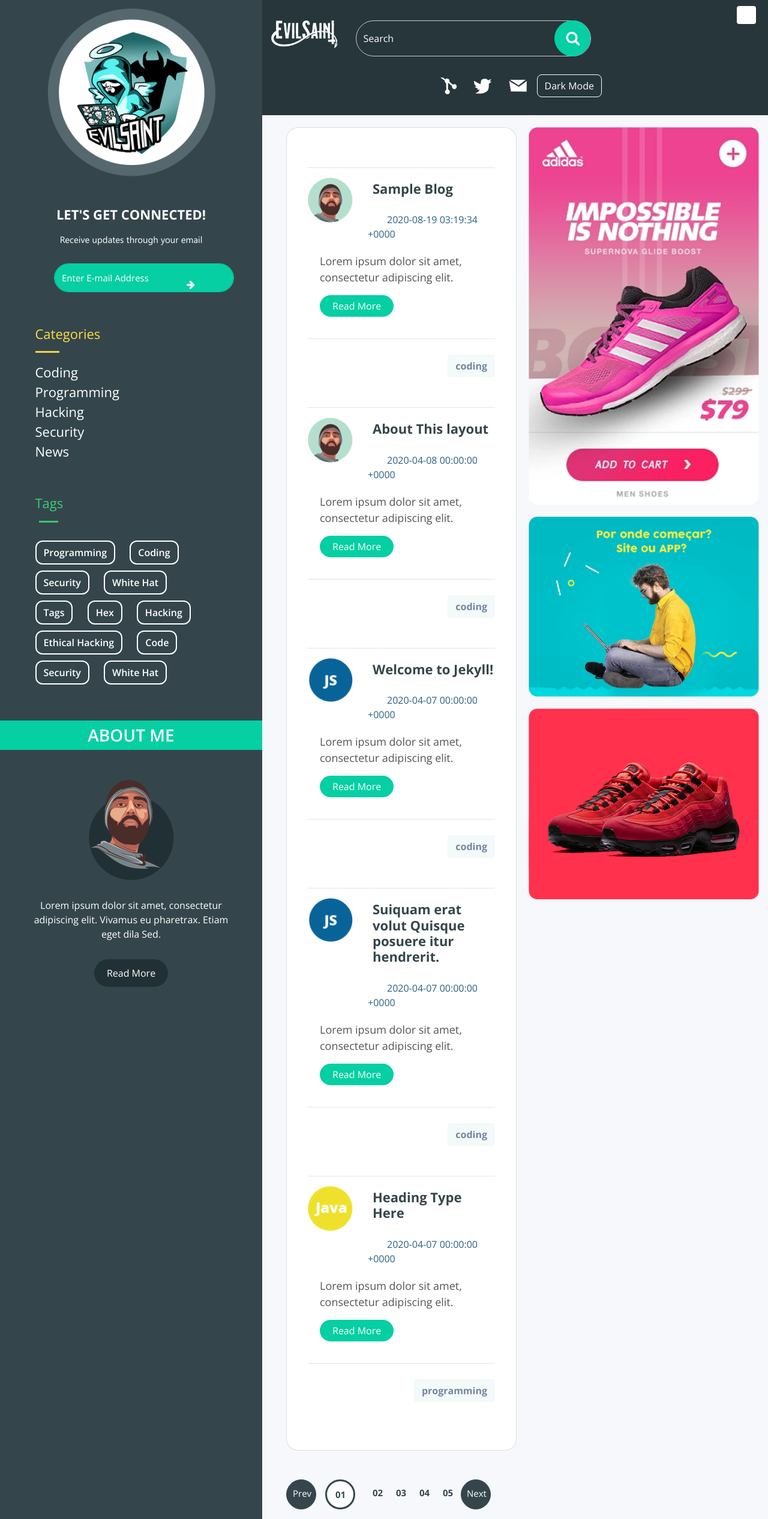
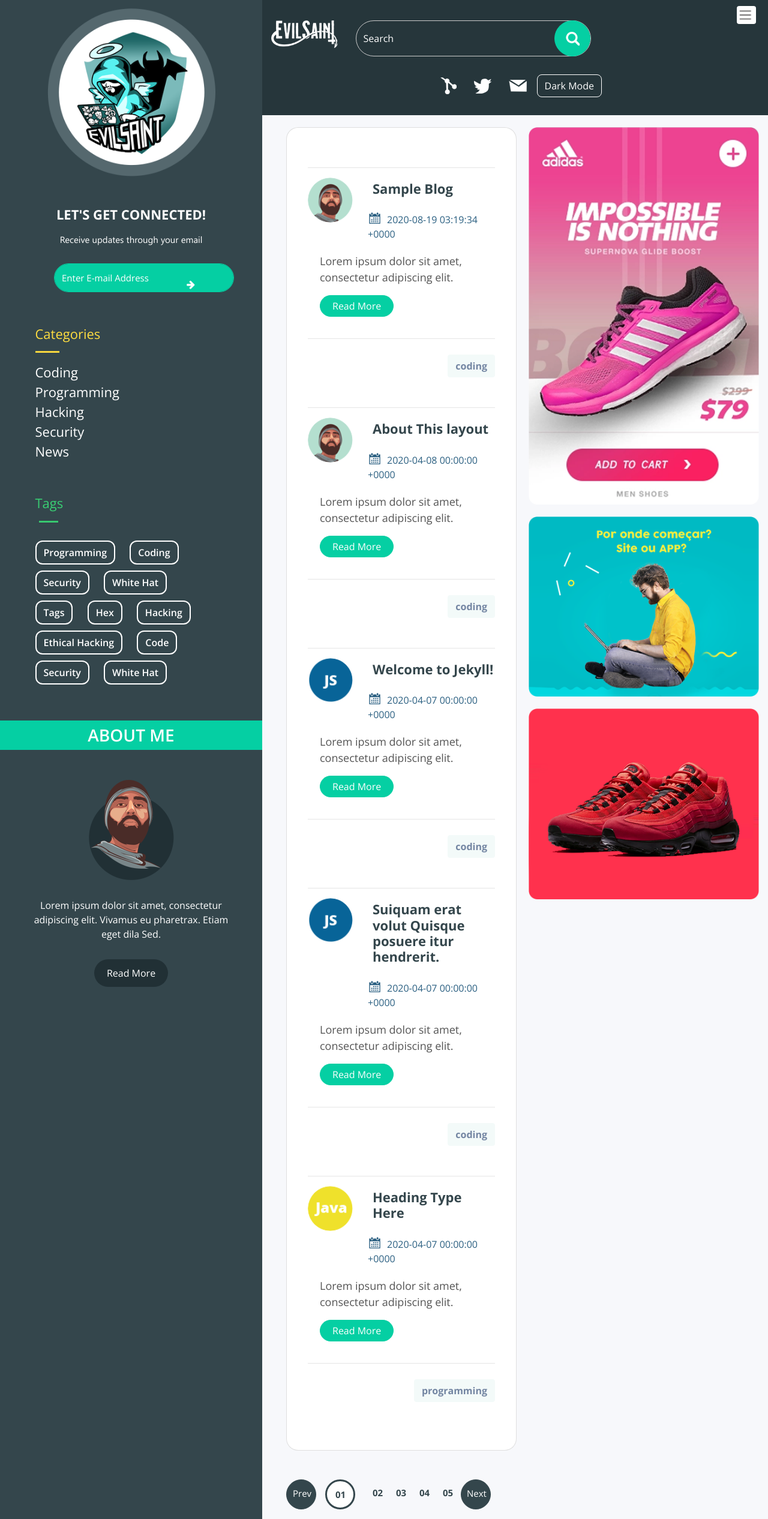
Before and after one commit to donpakundoo/3vilsaint.github.io, a Jekyll site: the page built from index.markdown, in a window 1280 px wide. Shown: the whole page at 60% size. Built offline with Jekyll 4.4.1, drawn with Linux system fonts in a browser that asks for light colours; nearby versions of some CDN libraries; some web fonts are replaced; library files that are not in the unit come from our copies.

Commit message:
Updated icon links

```diff
--- a/assets/css/style.css
+++ b/assets/css/style.css
@@ -362,7 +362,7 @@
   line-height: 35px;
 }
 button#menu-toggle {
-  background: url(/assets/images/menu-burger.png);
+  background: url(../images/menu-burger.png);
   background-repeat: no-repeat;
   background-size: contain;
   border: none;
@@ -583,7 +583,7 @@
     display: block;
   }
   button#menu-toggle {
-    background: url(/assets/images/menu-burger.png);
+    background: url(../images/menu-burger.png);
     background-repeat: no-repeat;
     background-size: contain;
     border: none;
--- a/assets/css/style2.css
+++ b/assets/css/style2.css
@@ -236,7 +236,7 @@
   padding: 10px 20px;
 }
 button#menu-toggle {
-  background: url(../assets/images/menu-burger.png);
+  background: url(../images/menu-burger.png);
   background-repeat: no-repeat;
   background-size: contain;
   border: none;
@@ -275,7 +275,7 @@
 }
 span.card-date:before {
   content: "";
-  background-image: url("../assets/images/card-calender.png");
+  background-image: url("../images/card-calender.png");
   position: absolute;
   background-repeat: no-repeat;
   width: 50px;
```
